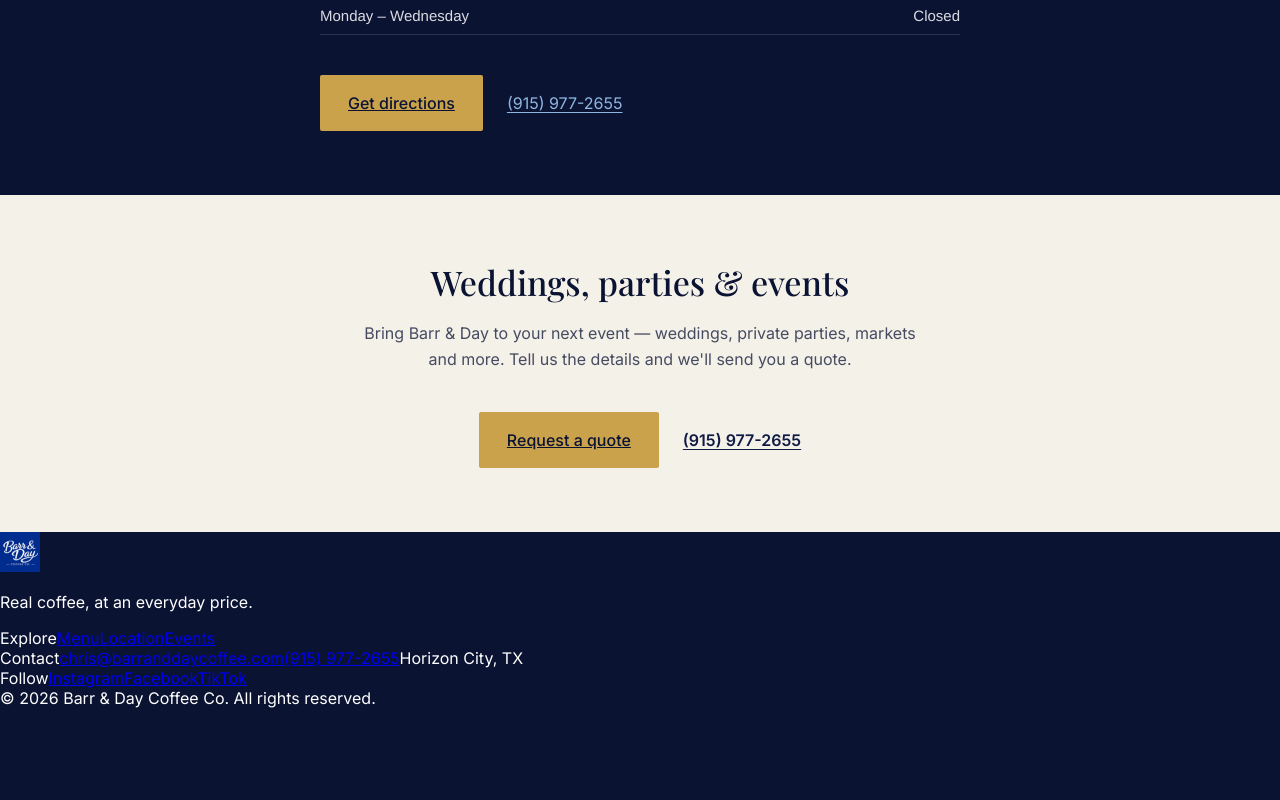
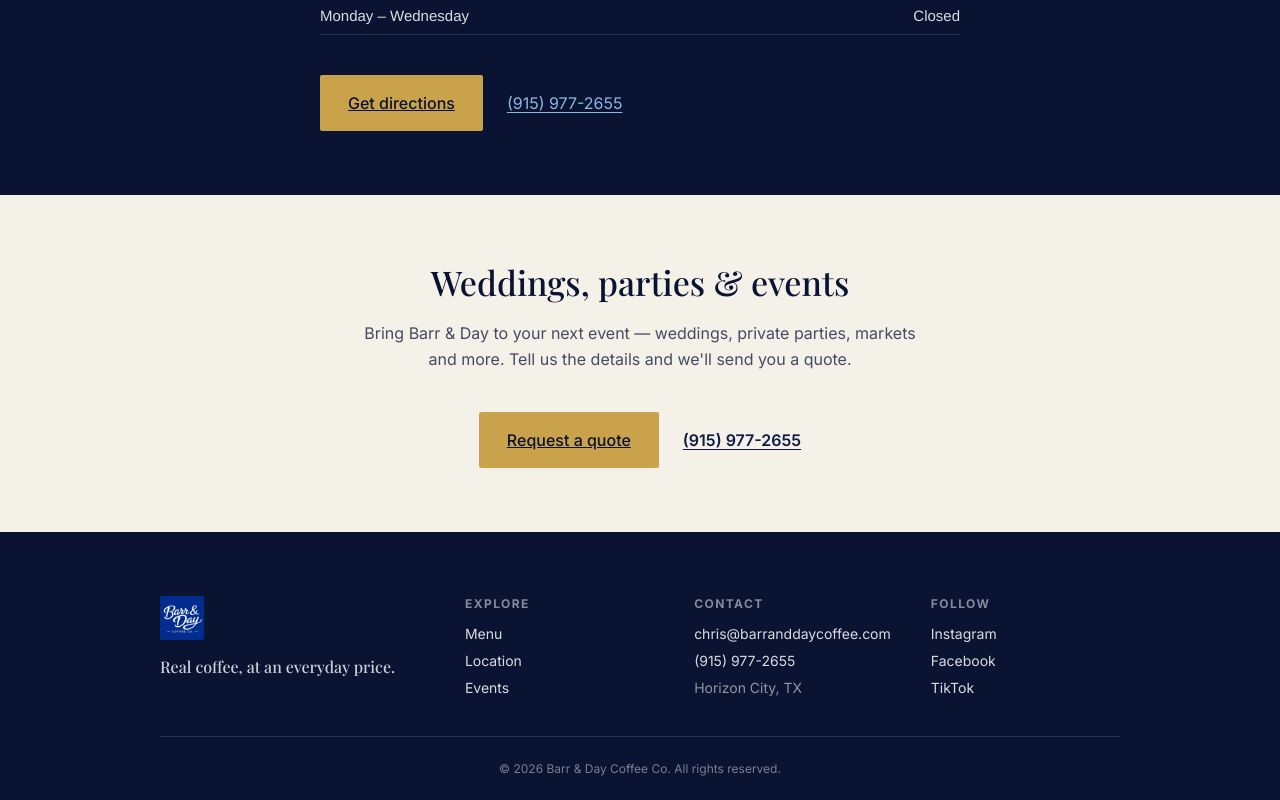
Before and after one commit to chrisbarrandey/barr-and-day-site, a Next.js app: page / in a window 1280 px wide. Shown: the part 2192-2992 px from the top of the page. Before the commit the page ends 2900 px from the top, so only its background shows below. Built offline with nearby package versions, Linux system fonts and the light colour scheme.

Commit message:
Add Footer styles

```diff
--- a/app/globals.css
+++ b/app/globals.css
@@ -385,3 +385,79 @@
   text-decoration: underline;
   text-underline-offset: 3px;
 }
+
+/* ---------- Footer ---------- */
+.site-footer {
+  background: var(--color-navy-deep);
+  color: var(--color-ink);
+  padding: var(--space-5) var(--space-3) var(--space-3);
+}
+.site-footer__inner {
+  max-width: 960px;
+  margin: 0 auto;
+  display: grid;
+  grid-template-columns: 1fr;
+  gap: var(--space-4);
+  padding-bottom: var(--space-4);
+  border-bottom: 1px solid var(--color-line-soft);
+}
+@media (min-width: 768px) {
+  .site-footer__inner {
+    grid-template-columns: 1.4fr 1fr 1fr 1fr;
+  }
+}
+.site-footer__brand {
+  display: flex;
+  flex-direction: column;
+  gap: var(--space-2);
+}
+.site-footer__logo {
+  height: 44px;
+  width: 44px;
+  border-radius: var(--radius);
+}
+.site-footer__tagline {
+  font-family: var(--font-display);
+  font-size: 16px;
+  color: rgba(255, 255, 255, 0.8);
+  margin: 0;
+  max-width: 24ch;
+}
+.site-footer__col {
+  display: flex;
+  flex-direction: column;
+  gap: 10px;
+}
+.site-footer__heading {
+  font-family: var(--font-body);
+  font-weight: 700;
+  font-size: 12px;
+  letter-spacing: 0.12em;
+  text-transform: uppercase;
+  color: rgba(255, 255, 255, 0.5);
+  margin-bottom: 4px;
+}
+.site-footer__col a,
+.site-footer__muted {
+  font-family: var(--font-body);
+  font-size: 14px;
+  color: rgba(255, 255, 255, 0.85);
+  text-decoration: none;
+}
+.site-footer__col a:hover {
+  color: var(--color-sky);
+  text-decoration: underline;
+  text-underline-offset: 3px;
+}
+.site-footer__muted {
+  color: rgba(255, 255, 255, 0.55);
+}
+.site-footer__bottom {
+  max-width: 960px;
+  margin: 0 auto;
+  padding-top: var(--space-3);
+  font-family: var(--font-body);
+  font-size: 12px;
+  color: rgba(255, 255, 255, 0.45);
+  text-align: center;
+}
```
